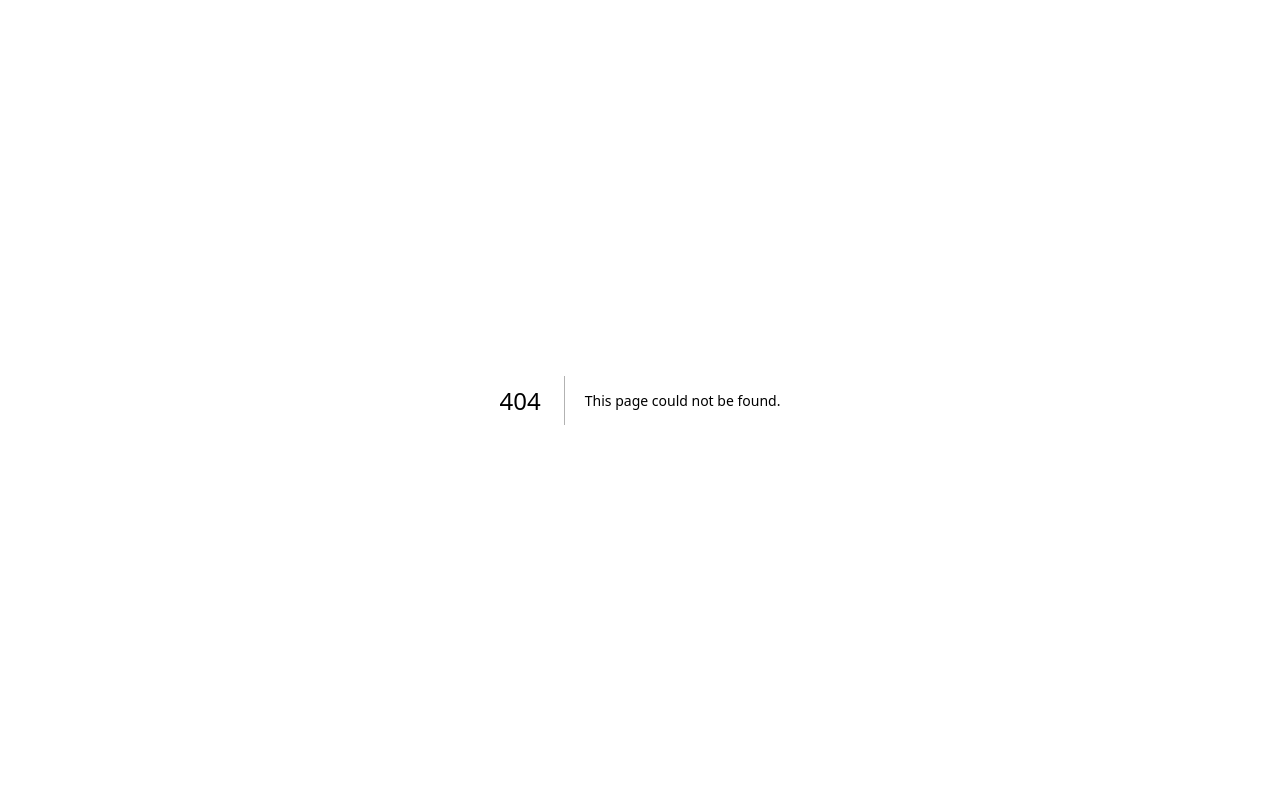
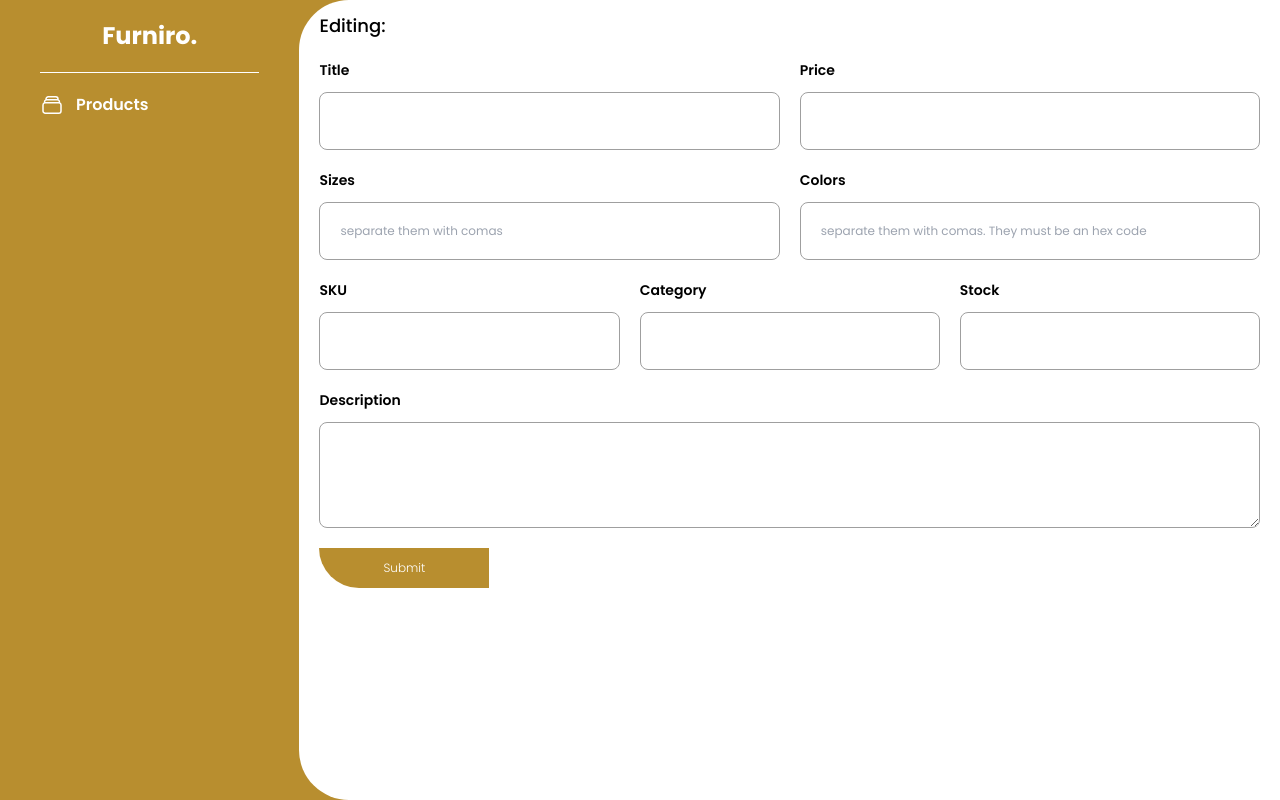
Before and after one commit to fariasagustin3/furniro-admin, a Next.js app: page /products/1 in a window 1280 px wide. Before the commit this address had no page. Built offline with nearby package versions, Linux system fonts and the light colour scheme; no server answers; the database is empty.

Commit message:
feat(products): update and delete products

```diff
--- /dev/null
+++ b/app/products/[id]/page.jsx
@@ -0,0 +1,125 @@
+import React from 'react';
+import Layout from '@/app/ui/layout/Layout'
+import 'react-toastify/dist/ReactToastify.css';
+import Product from '@/app/models/Product'
+import { connectMongoDB } from '@/app/lib/dbConnection';
+import { redirect } from 'next/navigation';
+import { revalidatePath } from 'next/cache';
+
+async function getProductById(id) {
+  "use server"
+  try {
+    connectMongoDB();
+    const product = await Product.findOne({ _id: id });
+    return product;
+  } catch (error) {
+    console.log(error);
+  }
+}
+
+async function updateProduct(formData) {
+  "use server"
+  const { id, title, price, sizes, colors, SKU, category, stock, description } = Object.fromEntries(formData);
+  console.log(id)
+  try {
+    connectMongoDB();
+
+    const updateFields = {
+      title,
+      price,
+      sizes,
+      colors,
+      SKU,
+      category,
+      stock,
+      description,
+    };
+
+    // verifica si uno de los campos está vacío o es indefinido para eliminarlo, y así, evitar errores.
+    Object.keys(updateFields).forEach((key) => (updateFields[key] === "" || undefined) && delete updateFields[key])
+
+    // procede a actualizar la data
+    await Product.findByIdAndUpdate({_id: id}, updateFields);
+  } catch (error) {
+    console.log(error)
+  }
+
+  // revalidatePath sirve para mostrar los datos de una pagina en tiempo real,
+  // si no se llama a esta función, la página de "/products" mostraría datos viejos o "cacheados"
+  // y daría la sensación de que hubo algún error al actualizar la data
+  revalidatePath("/products");
+  redirect("/products");
+}
+
+const EditProductPage = async ({ params }) => {
+  const { id } = params;
+  const product = await getProductById(id);
+  return (
+    <div>
+      <Layout>
+        <div className='gap-5'>
+          <h1 className='text-lg font-medium'>Editing: <span className='text-[#B88E2F] font-semibold'>{product?.title}</span></h1>
+        </div>
+
+        {/* form container */}
+        <form action={updateProduct} className='flex flex-col items-start justify-between mt-5 gap-5'>
+
+          {/* row */}
+          <div className='flex flex-row gap-5 w-full justify-between'>
+            {/* input name id value product id hidden */}
+            <input type="text" name="id" value={product?.id} className='hidden border-[1px] border-[#9F9F9F] rounded-lg py-5 focus:outline-none px-5 text-xs' />
+            {/* title */}
+            <div className='flex flex-col gap-3 w-full'>
+              <label className='text-sm font-semibold'>Title</label>
+              <input type="text" name="title" placeholder={product?.title} className='border-[1px] border-[#9F9F9F] rounded-lg py-5 focus:outline-none px-5 text-xs' />
+            </div>
+            {/* price */}
+            <div className='flex flex-col gap-3 w-full'>
+              <label className='text-sm font-semibold'>Price</label>
+              <input type="number" name="price" placeholder={product?.price} className='border-[1px] border-[#9F9F9F] rounded-lg py-5 focus:outline-none px-5 text-xs' />
+            </div>
+          </div>
+
+          {/* row */}
+          <div className='flex flex-row gap-5 w-full justify-between'>
+            {/* sizes */}
+            <div className='flex flex-col gap-3 w-full'>
+              <label className='text-sm font-semibold'>Sizes</label>
+              <input type="text" name="sizes" placeholder={product?.sizes || 'separate them with comas'} className='border-[1px] border-[#9F9F9F] rounded-lg py-5 focus:outline-none px-5 text-xs' />
+            </div>
+            {/* colors */}
+            <div className='flex flex-col gap-3 w-full'>
+              <label className='text-sm font-semibold'>Colors</label>
+              <input type="text" name="colors" placeholder={product?.colors || 'separate them with comas. They must be an hex code'} className='border-[1px] border-[#9F9F9F] rounded-lg py-5 focus:outline-none px-5 text-xs' />
+            </div>
+          </div>
+
+          <div className='flex flex-row gap-5 w-full justify-between'>
+            {/* sizes */}
+            <div className='flex flex-col gap-3 w-full'>
+              <label className='text-sm font-semibold'>SKU</label>
+              <input type="text" name="SKU" placeholder={product?.SKU} className='border-[1px] border-[#9F9F9F] rounded-lg py-5 focus:outline-none px-5 text-xs' />
+            </div>
+            {/* colors */}
+            <div className='flex flex-col gap-3 w-full'>
+              <label className='text-sm font-semibold'>Category</label>
+              <input type="text" name="category" placeholder={product?.category} className='border-[1px] border-[#9F9F9F] rounded-lg py-5 focus:outline-none px-5 text-xs' />
+            </div>
+            {/* stock */}
+            <div className='flex flex-col gap-3 w-full'>
+              <label className='text-sm font-semibold'>Stock</label>
+              <input type="number" name="stock" placeholder={product?.stock} className='border-[1px] border-[#9F9F9F] rounded-lg py-5 focus:outline-none px-5 text-xs' />
+            </div>
+          </div>
+          <div className='flex flex-col w-full gap-3'>
+            <label className='text-sm font-semibold'>Description</label>
+            <textarea type="text" name="description" placeholder={product?.description} rows={4} className='border-[1px] border-[#9F9F9F] rounded-lg py-5 focus:outline-none px-5 text-xs' />
+          </div>
+          <button type="submit" className='w-max py-3 px-16 bg-[#B88E2F] text-white text-xs font-light rounded-bl-[50px]'>Submit</button>
+        </form>
+      </Layout>
+    </div>
+  );
+}
+
+export default EditProductPage;
--- a/app/products/page.jsx
+++ b/app/products/page.jsx
@@ -44,10 +44,12 @@ export default async function ProductsPage({ searchParams }) {
           <div className='flex flex-col gap-3'>
             {products?.map((product) => (
               <ProductItem
+                key={product._id}
                 title={product.title}
                 stock={product.stock}
                 price={product.price}
                 img={product.img}
+                id={product.id}
               />
             ))}
           </div>
--- a/app/ui/pagination/Pagination.jsx
+++ b/app/ui/pagination/Pagination.jsx
@@ -35,8 +35,8 @@ const Pagination = ({count}) => {
 
   return (
     <div className='flex flex-row items-center gap-3 mt-5 justify-center'>
-      {totalPagesArray.map((item) => (
-        <button onClick={() => setPage(item)} className={page === item ? selectedPage : notSelectedPage}>{item}</button>
+      {totalPagesArray.map((item, index) => (
+        <button key={index} onClick={() => setPage(item)} className={page === item ? selectedPage : notSelectedPage}>{item}</button>
       ))}
     </div>
   );
--- a/app/ui/product/ProductItem.jsx
+++ b/app/ui/product/ProductItem.jsx
@@ -1,28 +1,48 @@
 import Image from 'next/image';
 import React from 'react';
-import ImageExample from '@/assets/image_example.png';
+import Link from 'next/link';
+import Product from '@/app/models/Product';
+import { revalidatePath } from 'next/cache';
 
-const ProductItem = ({ title, price, stock, img }) => {
+const deleteProduct = async(formData) => {
+  "use server"
+
+  const {id} = Object.fromEntries(formData);
+  try {
+    await Product.findByIdAndDelete(id);
+  } catch(error) {
+    console.log(error)
+  }
+
+  revalidatePath("/products");
+}
+
+const ProductItem = ({ title, price, stock, img, id }) => {
   return (
     <div className='border-[1px] border-[#797D8C] rounded-lg flex flex-row items-center justify-between py-2 px-7'>
-      <div className='max-w-[50px] max-h-[50px] bg-[#F9F1E7] px-2 py-2 rounded-lg'>
+      <div className='max-w-[50px] max-h-[50px] bg-[#F9F1E7] px-2 py-2 rounded-lg flex flex-1 justify-center'>
         <Image src={img || '/noproduct.jpg'} alt="product_image" width={50} height={50} className='w-full h-full' />
       </div>
-      <span className='text-xs font-medium text-[#797D8C]'>{title}</span>
-      <span className='text-xs font-medium text-[#797D8C]'>${price}</span>
-      <span className='text-xs font-medium text-[#797D8C]'>{stock} units</span>
-      <div className='flex flex-row items-center gap-4'>
-        <button>
+      <span className='text-xs font-medium text-[#797D8C] flex flex-1 justify-center'>{title}</span>
+      <span className='text-xs font-medium text-[#797D8C] flex flex-1 justify-center'>${price}</span>
+      <span className='text-xs font-medium text-[#797D8C] flex flex-1 justify-center'>{stock} units</span>
+      <div className='flex flex-row items-center gap-4 flex-1 justify-center'>
+        <form action={deleteProduct}>
+          <input type="text" name="id" value={id} className='hidden' />
+          <button type='submit'>
             <svg xmlns="http://www.w3.org/2000/svg" viewBox="0 0 24 24" fill="rgb(185, 28, 28)" className="w-6 h-6">
               <path fillRule="evenodd" d="M16.5 4.478v.227a48.816 48.816 0 0 1 3.878.512.75.75 0 1 1-.256 1.478l-.209-.035-1.005 13.07a3 3 0 0 1-2.991 2.77H8.084a3 3 0 0 1-2.991-2.77L4.087 6.66l-.209.035a.75.75 0 0 1-.256-1.478A48.567 48.567 0 0 1 7.5 4.705v-.227c0-1.564 1.213-2.9 2.816-2.951a52.662 52.662 0 0 1 3.369 0c1.603.051 2.815 1.387 2.815 2.951Zm-6.136-1.452a51.196 51.196 0 0 1 3.273 0C14.39 3.05 15 3.684 15 4.478v.113a49.488 49.488 0 0 0-6 0v-.113c0-.794.609-1.428 1.364-1.452Zm-.355 5.945a.75.75 0 1 0-1.5.058l.347 9a.75.75 0 1 0 1.499-.058l-.346-9Zm5.48.058a.75.75 0 1 0-1.498-.058l-.347 9a.75.75 0 0 0 1.5.058l.345-9Z" clipRule="evenodd" />
             </svg>
           </button>
+        </form>
+        <Link href={`/products/${id}`}>
           <button>
             <svg xmlns="http://www.w3.org/2000/svg" viewBox="0 0 24 24" fill="rgb(234, 179, 8)" className="w-6 h-6">
               <path d="M21.731 2.269a2.625 2.625 0 0 0-3.712 0l-1.157 1.157 3.712 3.712 1.157-1.157a2.625 2.625 0 0 0 0-3.712ZM19.513 8.199l-3.712-3.712-8.4 8.4a5.25 5.25 0 0 0-1.32 2.214l-.8 2.685a.75.75 0 0 0 .933.933l2.685-.8a5.25 5.25 0 0 0 2.214-1.32l8.4-8.4Z" />
               <path d="M5.25 5.25a3 3 0 0 0-3 3v10.5a3 3 0 0 0 3 3h10.5a3 3 0 0 0 3-3V13.5a.75.75 0 0 0-1.5 0v5.25a1.5 1.5 0 0 1-1.5 1.5H5.25a1.5 1.5 0 0 1-1.5-1.5V8.25a1.5 1.5 0 0 1 1.5-1.5h5.25a.75.75 0 0 0 0-1.5H5.25Z" />
             </svg>
           </button>
+        </Link>
       </div>
     </div>
   );
```
Also changed, not shown: 1 other file (tests, documents, lock files or other folders). Lines whose indentation alone changed are shown as unchanged.
